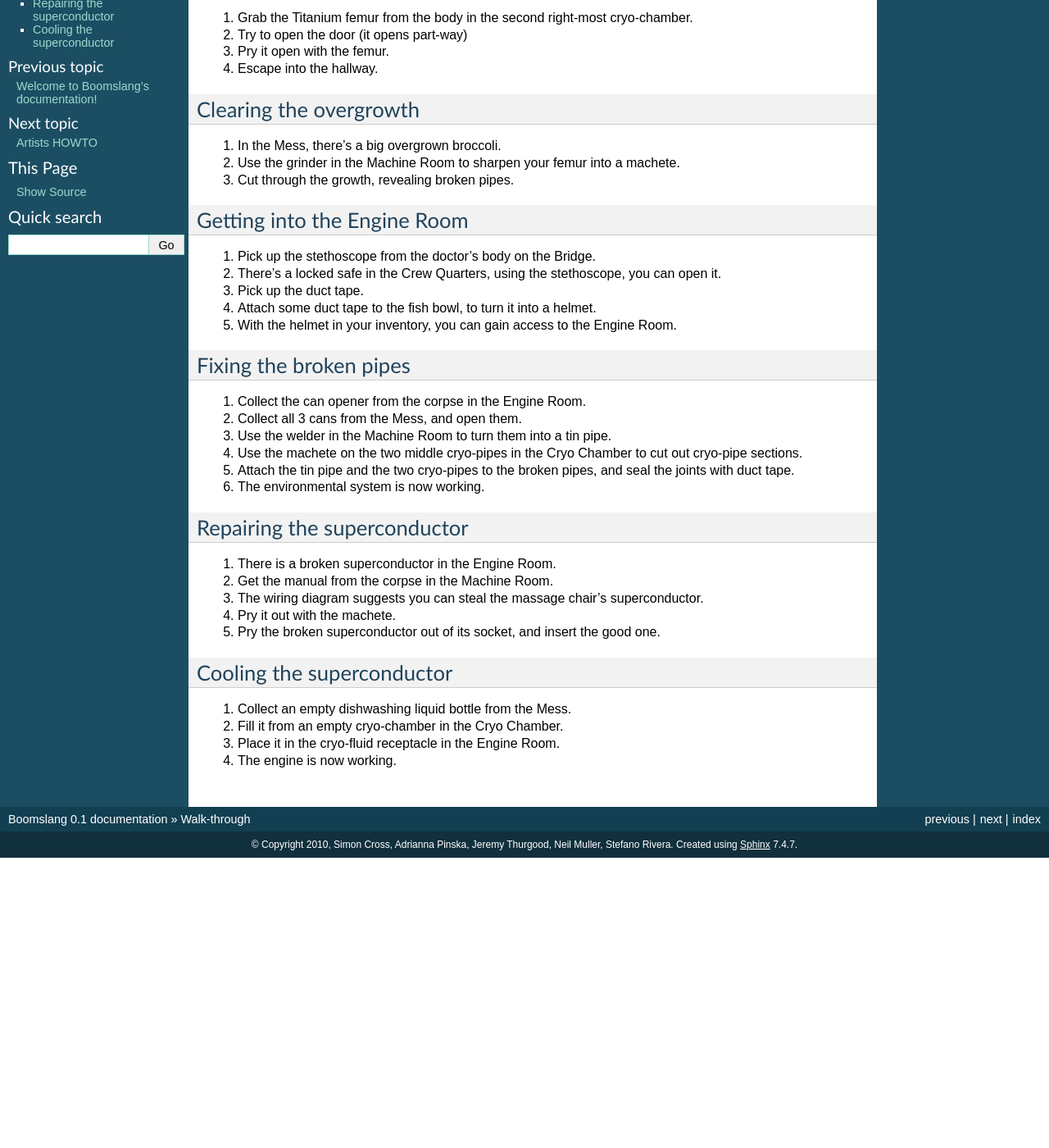
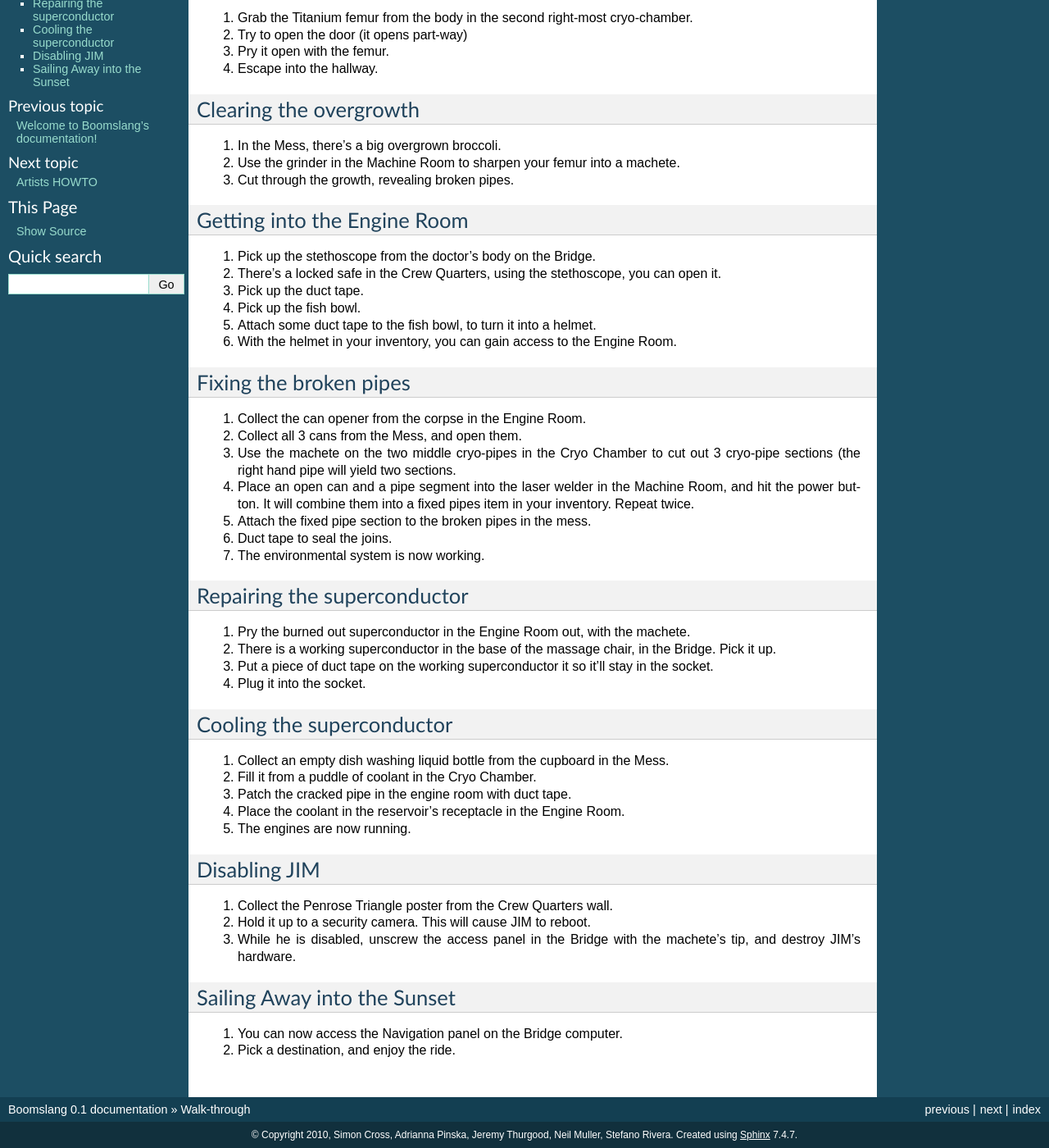
Before and after one commit to CTPUG/pyntnclick, a Sphinx documentation site: the page built from docs/walkthrough.rst, in a window 1280 px wide and 1400 px high, scrolled down 174 px. Shown: the whole window at 82% size. Built offline with Sphinx 7.4.7, drawn with Linux system fonts in a browser that asks for light colours; before the commit the page ends 1220 px from its top, so only the background shows below that.

Commit message:
Update docs

```diff
--- a/docs/walkthrough.rst
+++ b/docs/walkthrough.rst
@@ -28,6 +28,7 @@ Getting into the Engine Room
 #. There's a locked safe in the Crew Quarters, using the stethoscope,
    you can open it.
 #. Pick up the duct tape.
+#. Pick up the fish bowl.
 #. Attach some duct tape to the fish bowl, to turn it into a helmet.
 #. With the helmet in your inventory, you can gain access to the Engine
    Room.
@@ -37,28 +38,47 @@ Fixing the broken pipes
 
 #. Collect the can opener from the corpse in the Engine Room.
 #. Collect all 3 cans from the Mess, and open them.
-#. Use the welder in the Machine Room to turn them into a tin pipe.
 #. Use the machete on the two middle cryo-pipes in the Cryo Chamber to
-   cut out cryo-pipe sections.
-#. Attach the tin pipe and the two cryo-pipes to the broken pipes, and
-   seal the joints with duct tape.
+   cut out 3 cryo-pipe sections (the right hand pipe will yield two
+   sections.
+#. Place an open can and a pipe segment into the laser welder in the
+   Machine Room, and hit the power button. It will combine them into a
+   fixed pipes item in your inventory. Repeat twice.
+#. Attach the fixed pipe section to the broken pipes in the mess.
+#. Duct tape to seal the joins.
 #. The environmental system is now working.
 
 Repairing the superconductor
 ----------------------------
 
-#. There is a broken superconductor in the Engine Room.
-#. Get the manual from the corpse in the Machine Room.
-#. The wiring diagram suggests you can steal the massage chair's
-   superconductor.
-#. Pry it out with the machete.
-#. Pry the broken superconductor out of its socket, and insert the good
-   one.
+#. Pry the burned out superconductor in the Engine Room out, with the
+   machete.
+#. There is a working superconductor in the base of the massage chair,
+   in the Bridge. Pick it up.
+#. Put a piece of duct tape on the working superconductor it so it'll
+   stay in the socket.
+#. Plug it into the socket.
 
 Cooling the superconductor
 --------------------------
 
-#. Collect an empty dishwashing liquid bottle from the Mess.
-#. Fill it from an empty cryo-chamber in the Cryo Chamber.
-#. Place it in the cryo-fluid receptacle in the Engine Room.
-#. The engine is now working.
+#. Collect an empty dish washing liquid bottle from the cupboard in the
+   Mess.
+#. Fill it from a puddle of coolant in the Cryo Chamber.
+#. Patch the cracked pipe in the engine room with duct tape.
+#. Place the coolant in the reservoir's receptacle in the Engine Room.
+#. The engines are now running.
+
+Disabling JIM
+-------------
+
+#. Collect the Penrose Triangle poster from the Crew Quarters wall.
+#. Hold it up to a security camera. This will cause JIM to reboot.
+#. While he is disabled, unscrew the access panel in the Bridge with the
+   machete's tip, and destroy JIM's hardware.
+
+Sailing Away into the Sunset
+----------------------------
+
+#. You can now access the Navigation panel on the Bridge computer.
+#. Pick a destination, and enjoy the ride.
```
Also changed, not shown: docs/artcredits.rst (+26 -31 lines).
